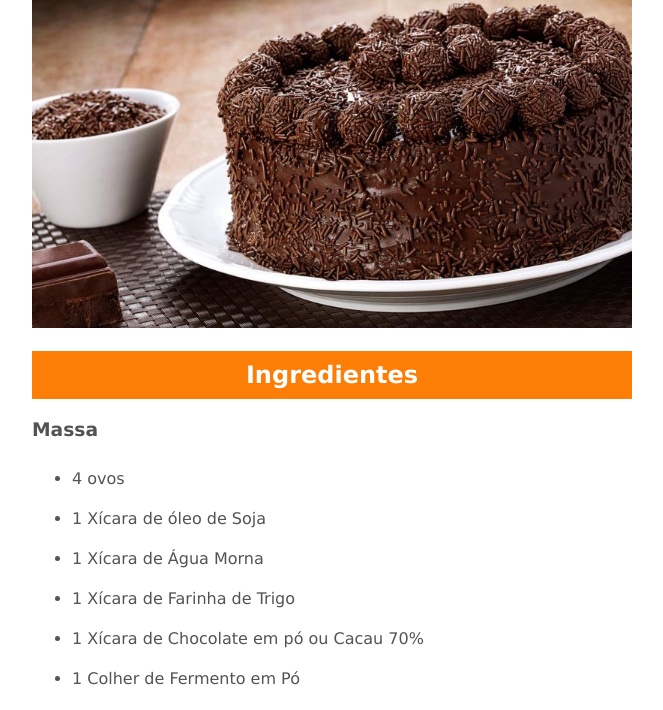
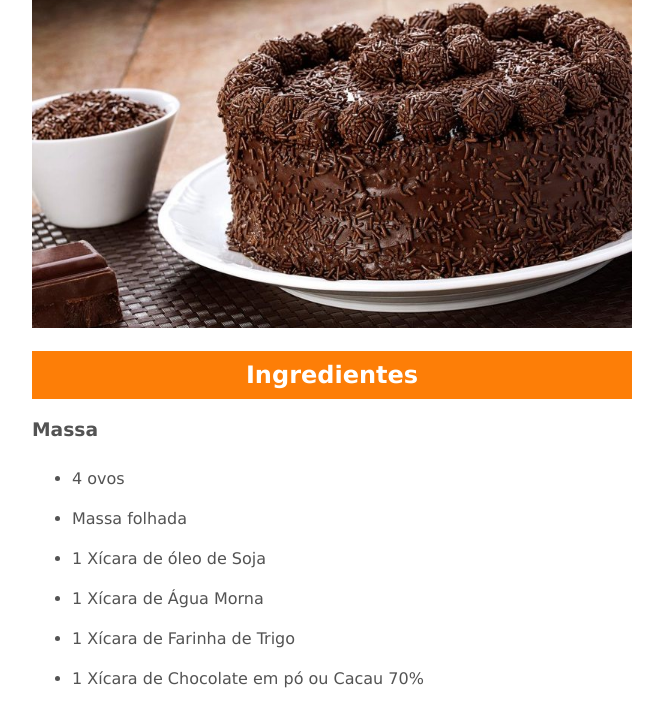
Before and after one commit to fredsony122/receita-de-bolo, a plain HTML site: page index.html in a window 1280 px wide. Shown: the part 76-786 px from the top of the page, without its empty margins (308-971 px from the left). Drawn offline with Linux system fonts and the light colour scheme.

Commit message:
added new ingridient

```diff
--- a/index.html
+++ b/index.html
@@ -18,6 +18,7 @@
         <h3>Massa</h3>
         <ul>
             <li>4 ovos</li>
+            <li>Massa folhada</li>
             <li>1 Xícara de óleo de Soja</li>
             <li>1 Xícara de Água Morna</li>
             <li>1 Xícara de Farinha de Trigo</li>
```
